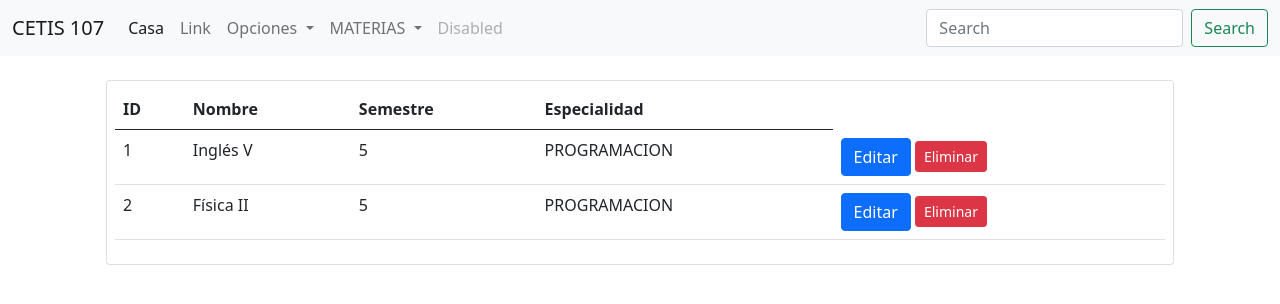
After one commit to uriel71/webybasededatos2023, a PHP site: page /ConsultarMateria.php in a window 1280 px wide. The commit adds this page. Shown: the top 304 px of the page. Run offline with PHP 8.4, Linux system fonts and the light colour scheme; data comes from the database, SQL or seed files in the repository.

Commit message:
Add files via upload

```diff
--- /dev/null
+++ b/parcial3/ConsultarMateria.php
@@ -0,0 +1,58 @@
+<!DOCTYPE html>
+<html lang="en">
+<head>
+    <meta charset="UTF-8">
+    <meta name="viewport" content="width=device-width, initial-scale=1.0">
+    <title>Consultar materias</title>
+    <link rel="stylesheet" href="css/bootstrap.css">
+    <script src="code.jquery.com_jquery-3.7.1.js"></script>
+</head>
+<body>
+    <?php
+        include 'menu.php';
+        include 'conexion.php';
+
+        $sql = "SELECT * FROM materias";
+        $datos = $conexion->query($sql);
+    ?>
+
+    <div class="container">
+        <div class="row">
+            <div class="col-12">
+                <?php if($datos->num_rows > 0){ ?>
+                    <div class="table-responsive card m-4 p-2">
+                        <table class="table table-hover">
+                            <thead>
+                                <tr>
+                                    <th>ID</th>
+                                    <th>Nombre</th>
+                                    <th>Semestre</th>
+                                    <th>Especialidad</th>
+                                </tr>
+                            </thead>
+                            <tbody>
+                                <?php while($registro = $datos->fetch_assoc()){ ?>
+                                    <tr>
+                                        <td><?php echo $registro["id"]; ?></td>
+                                        <td><?php echo $registro["nombre"]; ?></td>
+                                        <td><?php echo $registro["semestre"]; ?></td>
+                                        <td><?php echo $registro["especialidad"]; ?></td>
+                                        <td>
+                                            <a href="editarMateria.php" class="btn btn-xs btn-primary">Editar</a>
+                                            <a href="EliminarMateria.php?id=<?php echo $registro["id"];?>" class="btn btn-sm btn-danger">Eliminar</a>
+                                        </td>
+                                    </tr>
+                                <?php }?>
+                            </tbody>
+                        </table>
+                    </div>
+                <?php } else{ ?>
+                    <h2 class="m-4">No Existe datos en alumnos en la base de datos</h2>
+                <?php } ?>
+            </div>
+        </div>
+    </div>
+
+    <script src="js/bootstrap.bundle.js"></script>
+</body>
+</html>
--- a/parcial3/RegistrarMaterias.php
+++ b/parcial3/RegistrarMaterias.php
@@ -13,7 +13,7 @@
     <div class="container">
         <div class="row">
             <div class="col-12 card p-4">
-                <form action="">
+                <form action="GuardarMateria.php" method="POST">
                     <div class="form-group">
                         <label for="nombre">Nombre:</label>
                         <input type="text" class="form-control" name="nombre" placeholder="Teclea materia">
@@ -34,7 +34,7 @@
                     </div>
                     <div>
                         <input type="submit" class="btn btn-primary" value="Registrar">
-                        <a href="consultarMaterias.php" class="btn btn-danger">Cancelar</a>
+                        <a href="consultarMateria.php" class="btn btn-danger">Cancelar</a>
                     </div>
                 </form>
             </div>
```
Also changed, not shown: parcial3/EliminarMateria.php (added, +16 -0 lines).
